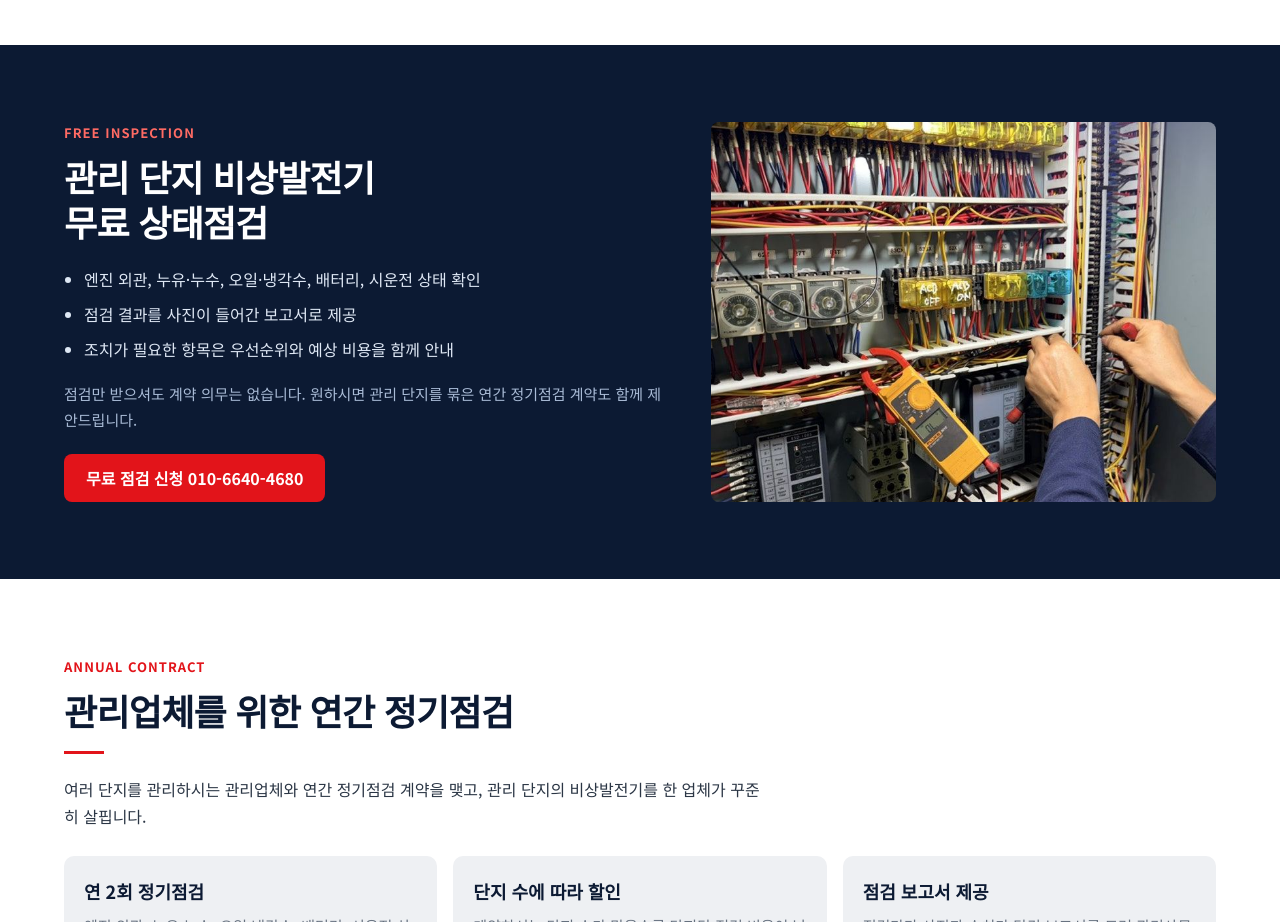
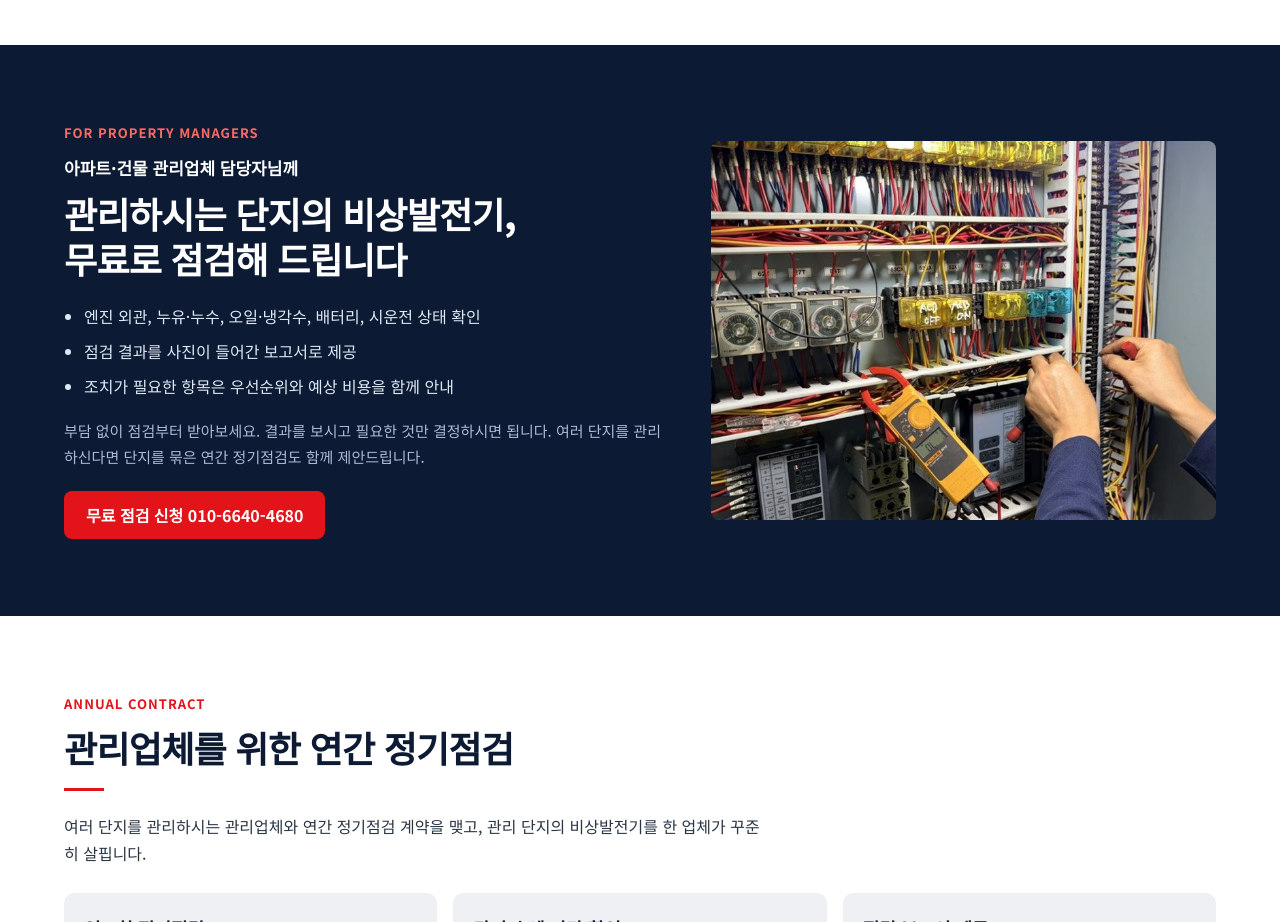
Before and after one commit to enginedoctor9840/enginedoctor-site, a plain HTML site: page index.html in a window 1280 px wide. Shown: the part 5580-6502 px from the top of the page. Drawn offline with Linux system fonts and the light colour scheme.

Commit message:
무료 점검 칸을 관리업체 제안형 문구로 변경
Co-Authored-By: Claude Opus 5.5 <noreply@anthropic.com>
Claude-Session: https://claude.ai/code/session_01LcCtUL3gHfvX5wtEavipec

```diff
--- a/index.html
+++ b/index.html
@@ -129,6 +129,8 @@ figcaption{font-size:13px;color:var(--mute);margin-top:6px}
 .rep p{font-size:15px;color:var(--mute)}
 .free{background:var(--navy);color:#dfe8f5}
 .free h2{color:#fff}
+.free .fk{color:#fff;font-weight:700;font-size:17px;margin:0 0 8px}
+.fh span{display:inline-block;white-space:nowrap}
 .free .lbl{color:#ff6b64}
 .free .g{display:grid;grid-template-columns:minmax(0,1.2fr) minmax(0,1fr);gap:40px;align-items:center}
 .free ul{margin:22px 0 0;padding-left:20px;display:grid;gap:8px}
@@ -290,14 +292,15 @@ footer .wrap{display:flex;flex-wrap:wrap;gap:6px 26px;padding:22px max(5vw,16px)
 
 <section class="band free" id="free"><div class="wrap g">
 <div>
-<span class="lbl">FREE INSPECTION</span>
-<h2>관리 단지 비상발전기<br>무료 상태점검</h2>
+<span class="lbl">FOR PROPERTY MANAGERS</span>
+<p class="fk">아파트·건물 관리업체 담당자님께</p>
+<h2 class="fh"><span>관리하시는 단지의</span> <span>비상발전기,</span> <span>무료로 점검해 드립니다</span></h2>
 <ul>
 <li>엔진 외관, 누유·누수, 오일·냉각수, 배터리, 시운전 상태 확인</li>
 <li>점검 결과를 사진이 들어간 보고서로 제공</li>
 <li>조치가 필요한 항목은 우선순위와 예상 비용을 함께 안내</li>
 </ul>
-<p class="note">점검만 받으셔도 계약 의무는 없습니다. 원하시면 관리 단지를 묶은 연간 정기점검 계약도 함께 제안드립니다.</p>
+<p class="note">부담 없이 점검부터 받아보세요. 결과를 보시고 필요한 것만 결정하시면 됩니다. 여러 단지를 관리하신다면 단지를 묶은 연간 정기점검도 함께 제안드립니다.</p>
 <a class="call" href="tel:01066404680" style="margin-top:22px">무료 점검 신청 010-6640-4680</a>
 </div>
 <img src="img/panel-check.jpg" alt="제어반을 점검하는 엔진닥터" style="object-position:center 35%">
```
